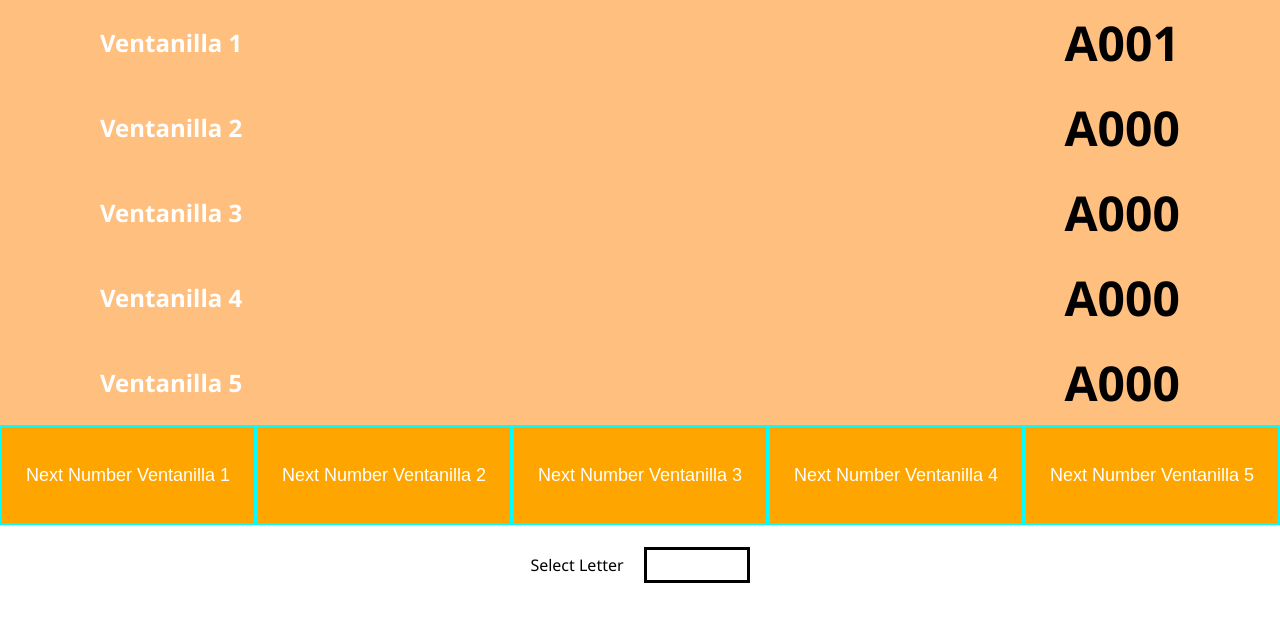
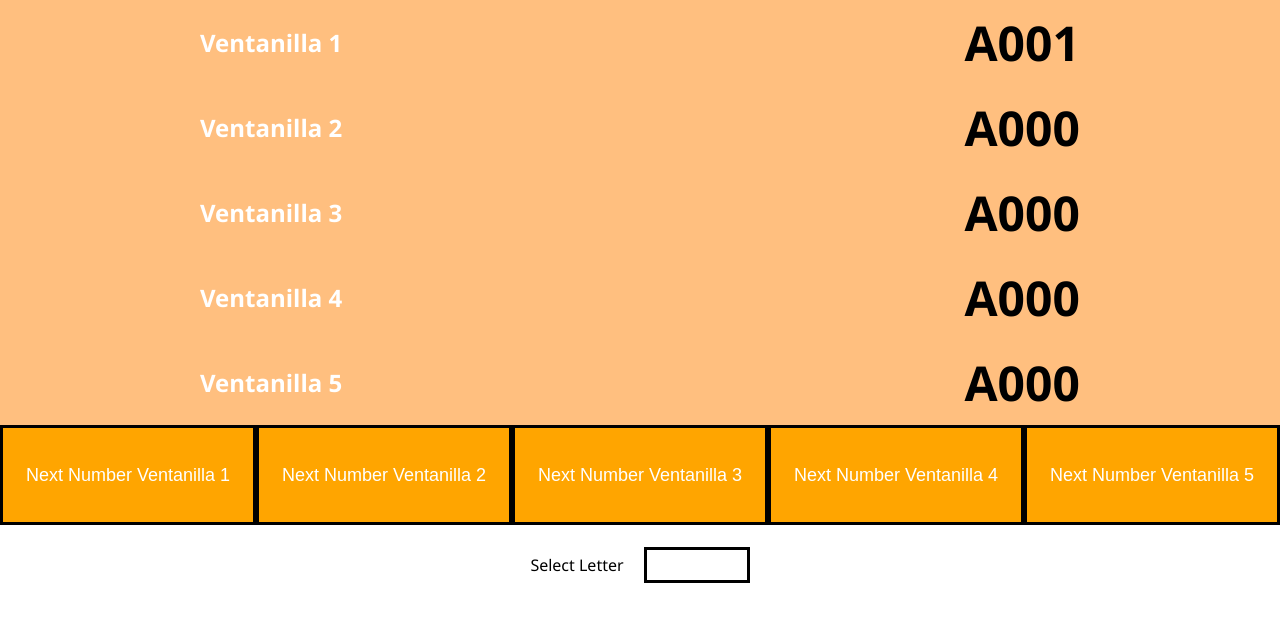
Before and after one commit to vickygiovi/FinalProject, a plain HTML site: page src/index.html in a window 1280 px wide. Both pictures are taken after a click on the button "Next Number Ventanilla 1". Drawn offline with Linux system fonts and the light colour scheme.

Commit message:
CSS Styling for Buttons

```diff
--- a/src/css/index.css
+++ b/src/css/index.css
@@ -19,8 +19,8 @@ body {
     flex-direction: row;
     justify-content: space-between;
     align-items: center;
-    padding-left: 100px;
-    padding-right: 100px;
+    padding-left: 200px;
+    padding-right: 200px;
 }
 
 .ventanillaTexto {
@@ -34,9 +34,9 @@ body {
 
 button {
     height: 100px;
-    width: 300px;
+    width: 20%;
     background-color: orange;
-    border: 2px solid cyan;
+    border: 3px solid black;
     color: white;
     font-size: large;
 }
--- a/src/js/main.js
+++ b/src/js/main.js
@@ -19,7 +19,7 @@ inputLetter.addEventListener("input", (e) => {
     })
 })
 
-const numeroV1 = document.getElementById("v1");
+// const numeroV1 = document.getElementById("v1");
 // const numeroV2 = document.getElementById("v2");
 // const numeroV3 = document.getElementById("v3");
 // const numeroV4 = document.getElementById("v4");
@@ -38,17 +38,18 @@ nextNumberButton.forEach((button) => {
             numeroVentanilla.innerText = letter + currentNumber;
         }
 
-        const synth = window.speechSynthesis
-        SpeakNumberAndWindow(synth, "Ventanilla " + ventanillaAActualizar + " Número " + numeroVentanilla.innerText);
+        Speak("Ventanilla " + ventanillaAActualizar + " Número " + numeroVentanilla.innerText);
 
         currentNumber++;
     });
 });
 
-function SpeakNumberAndWindow(synth, textToSpeech) {
+function Speak(textToSpeech) {
     let text = textToSpeech
     const utterThis = new SpeechSynthesisUtterance(text)
     utterThis.lang = "es"
 
-    synth.speak(utterThis)
+    window.speechSynthesis.speak(utterThis)
 }
+
+/*-----*/
```
